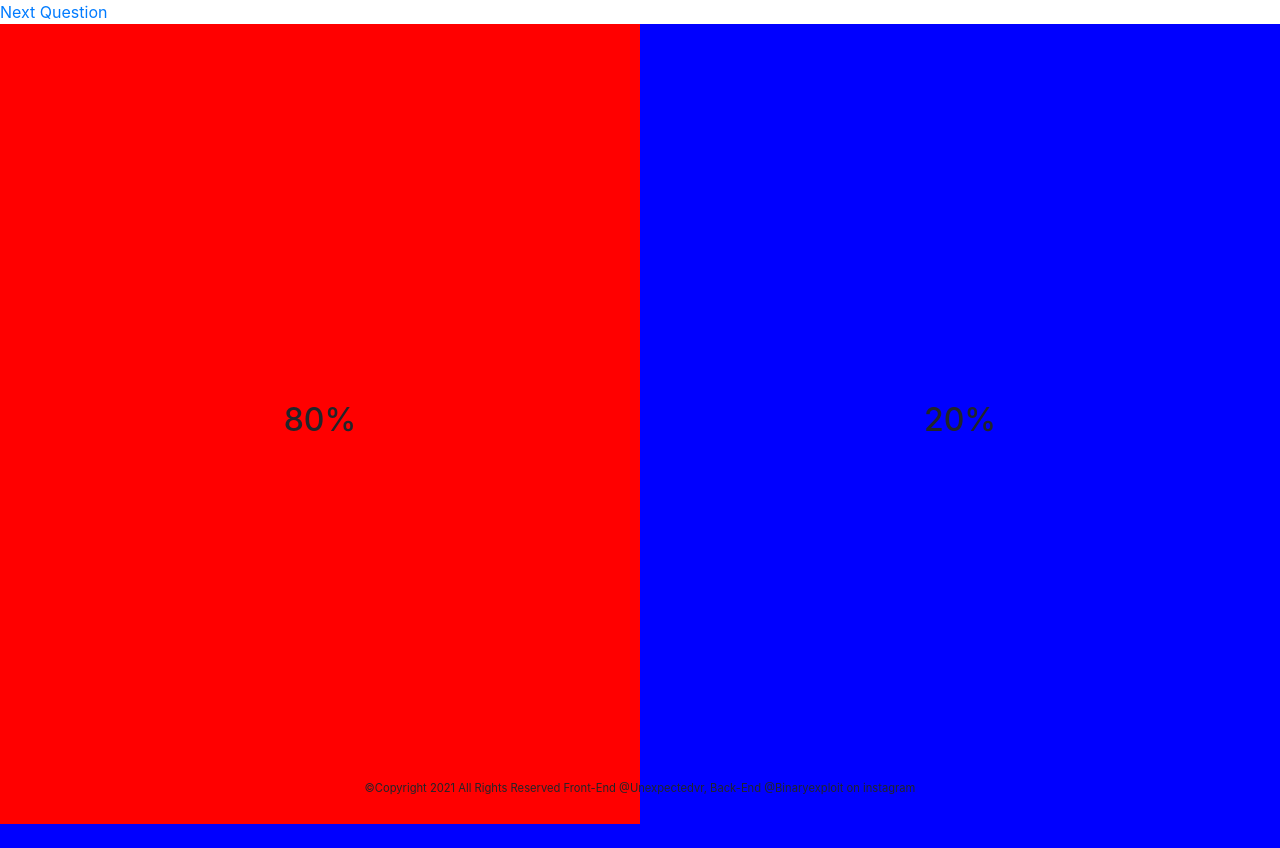
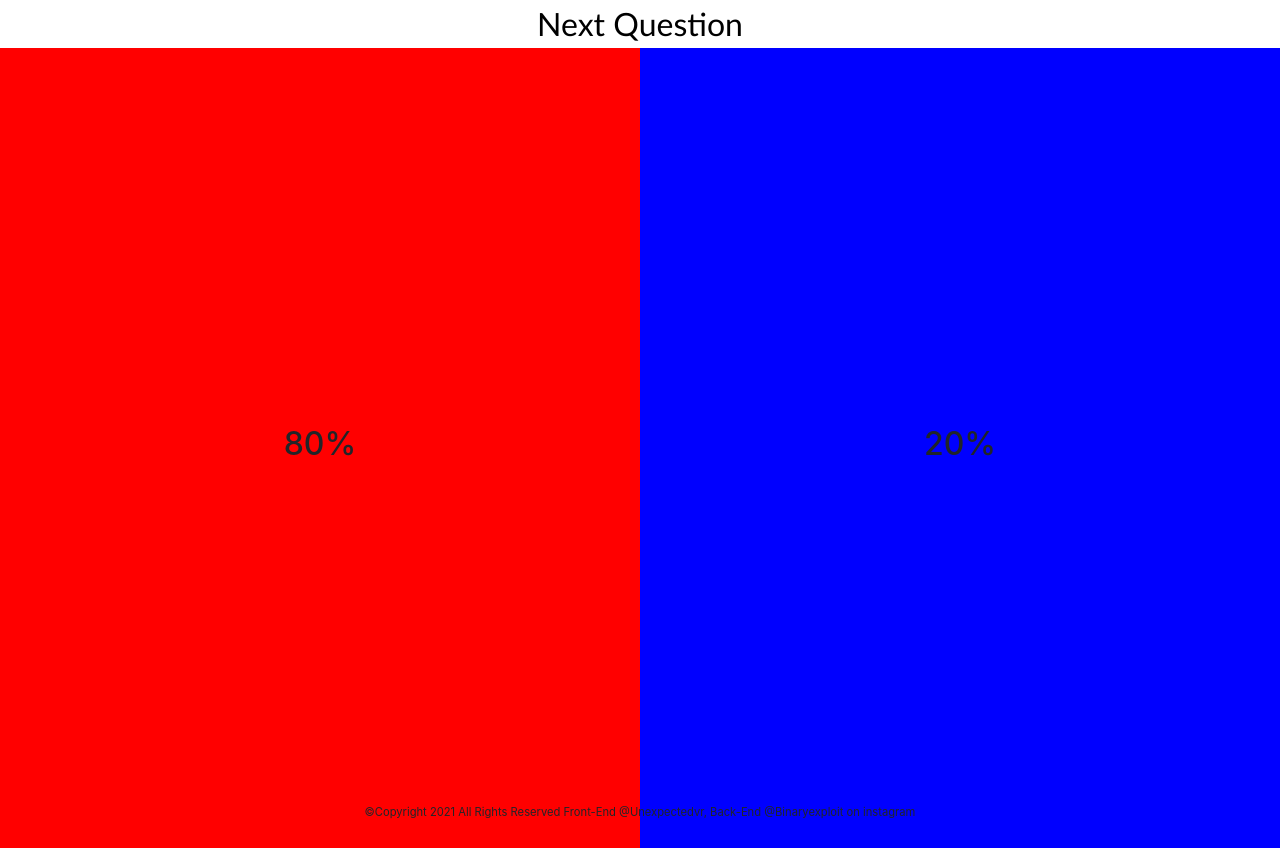
Before and after one commit to Kr4nkh3it/wouldyourather, a Django app: page /7/results/ in a window 1280 px wide. Before the commit the page ends 824 px from the top, so only its background shows below. Run offline with Django 3.2, Linux system fonts and the light colour scheme; data comes from the database, SQL or seed files in the repository; both versions use the stored data as it was after the commit; some libraries are stand-ins or nearby versions.

Commit message:
Perfection v.1
Fixed alignment issues

```diff
--- a/siteprac/prac/static/prac/indexstyle.css
+++ b/siteprac/prac/static/prac/indexstyle.css
@@ -18,7 +18,6 @@
     color: var(--clr-neon);
     padding-right: 10rem;
   }
-
   .neon-button {
     font-size: 4rem;
 
--- a/siteprac/prac/templates/prac/results.html
+++ b/siteprac/prac/templates/prac/results.html
@@ -19,6 +19,17 @@
                 text-align: center;
                 bottom:0;
             }
+            a.link
+            {
+                color: black;
+		font-size: 2em;
+		display:inline-block;
+                font-family: 'calibri';
+            }
+	    p.link{
+		text-align: center;
+		margin: 0 auto;
+	    }
         </style>
 
         <title>WOULD YOU RATHER</title>
@@ -35,8 +46,10 @@
 
     </head>
     <body>
-        <a href="{% url 'prac:choose' random_question.id %}">Next Question</a>
-        <div id="container">
+	<p class="link">
+        <a class="link" href="{% url 'prac:choose' random_question.id %}">Next Question</a>
+        </p>
+	<div id="container">
 
         <div class="row no-gutters">
 
```
Also changed, not shown: siteprac/prac/templates/prac/choose.html (+8 -1 lines), siteprac/db.sqlite3.
